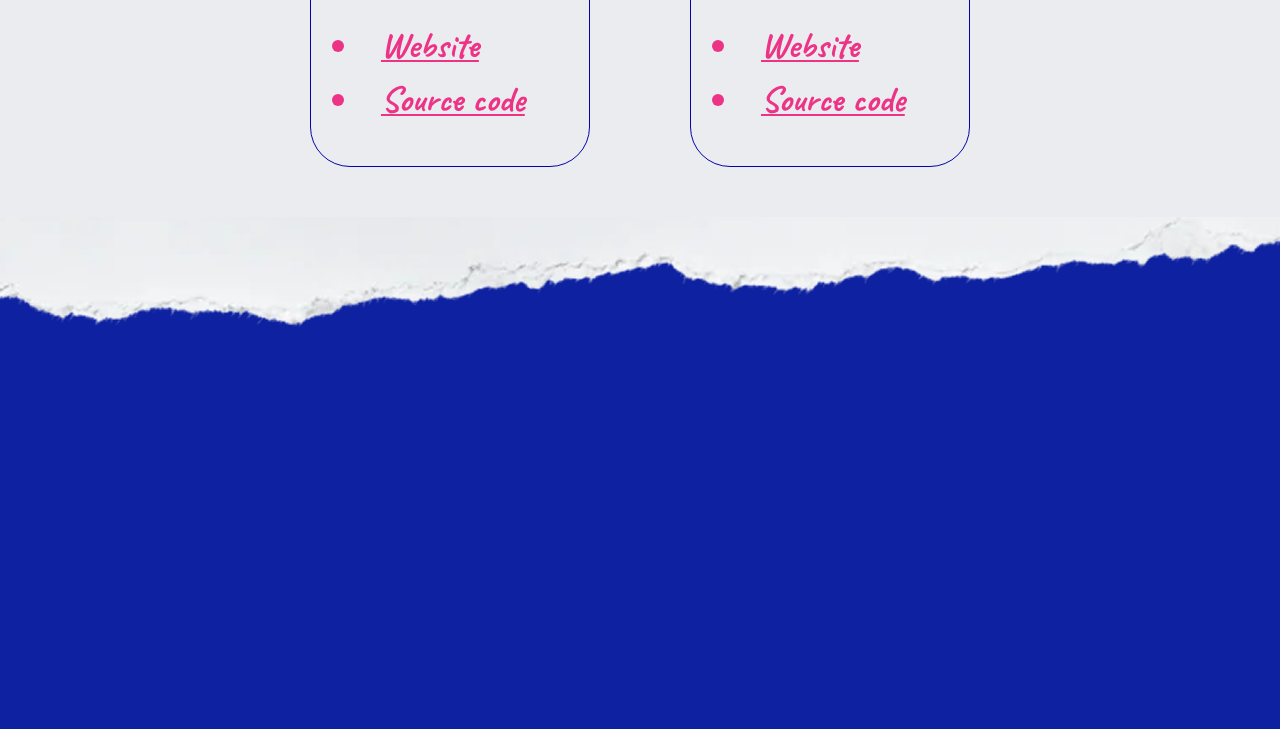
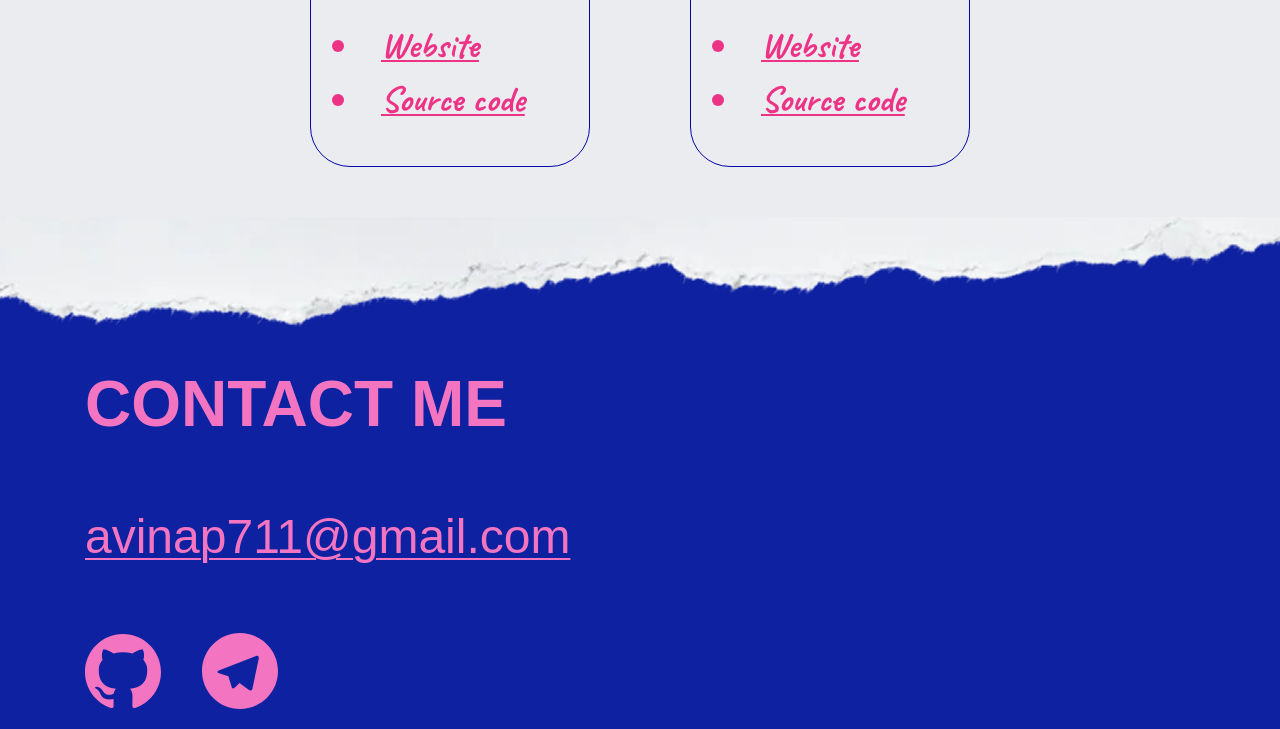
Before and after one commit to Andrii-Avramenko/andrii-avramenko.github.io, a website built with Parcel: page src/index.html in a window 1280 px wide. Shown: the part 2281-3010 px from the top of the page. Before the commit the page ends 2682 px from the top, so only its background shows below. Built offline with nearby package versions, Linux system fonts and the light colour scheme; some packages are replaced by stand-ins of ours; a web font is replaced by a local one.

Commit message:
Footer section

```diff
--- a/src/index.html
+++ b/src/index.html
@@ -56,6 +56,26 @@
           <ul class="projects-list"></ul>
         </div>
       </section>
+      <footer class="footer">
+        <div class="container">
+          <h2 class="footer-title">Contact me</h2>
+          <address class="footer-address">
+            <a href="mailto:avinap711@gmail.com" class="footer-email">avinap711@gmail.com</a>
+            <div class="footer-icons">
+              <a href="https://github.com/Andrii-Avramenko" class="footer-icon">
+                <svg>
+                  <use href="./images/portfolio.svg#icon-github"></use>
+                </svg>
+              </a>
+              <a href="https://t.me/Andrklch" class="footer-icon">
+                <svg>
+                  <use href="./images/portfolio.svg#icon-telegram"></use>
+                </svg>
+              </a>
+            </div>
+          </address>
+        </div>
+      </footer>
     <script type="module" src="./script.js"></script>
   </body>
 
--- /dev/null
+++ b/src/sass/components/__footer.scss
@@ -0,0 +1,40 @@
+.footer {
+  .container {
+    padding: 150px 0 0;
+  }
+}
+
+.footer-title {
+  font-size: 64px;
+  line-height: 74px;
+  text-transform: uppercase;
+  color: $accent-color;
+  margin-bottom: 60px;
+}
+
+.footer-email {
+  font-size: 24;
+  font-weight: 400;
+  font-style: normal;
+  line-height: 40px;
+  text-transform: lowercase;
+  text-decoration: underline 2px;
+  text-underline-offset: 5px;
+  color: $accent-color;
+}
+
+.footer-icons {
+  display: flex;
+  gap: 41px;
+  margin-top: 60px;
+}
+
+.footer-icon {
+  display: block;
+
+  svg {
+    width: 76px;
+    height: 76px;
+    fill: $accent-color;
+  }
+}
--- a/src/sass/index.scss
+++ b/src/sass/index.scss
@@ -5,4 +5,4 @@
 @import './components/_hero';
 @import './components/_about';
 @import './components/_projects';
-// @import './components/_footer';
+@import './components/_footer';
```
